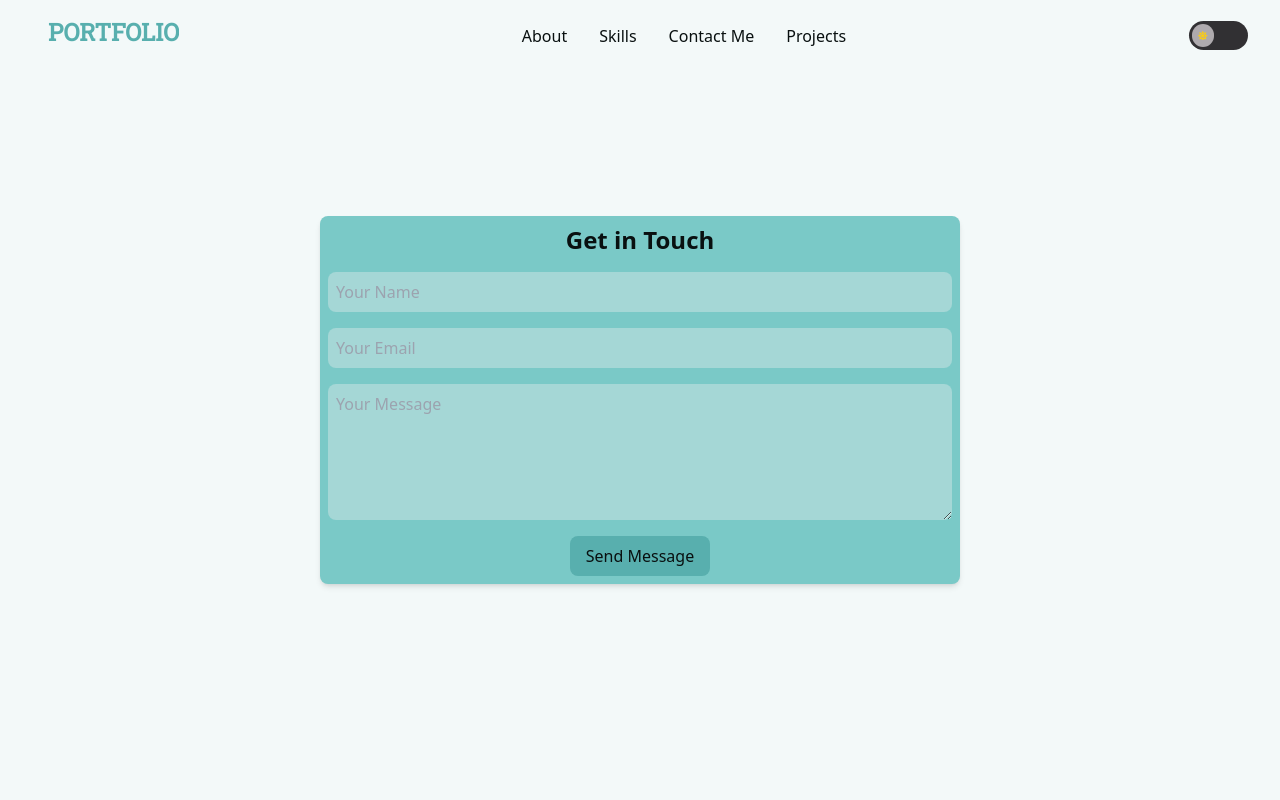
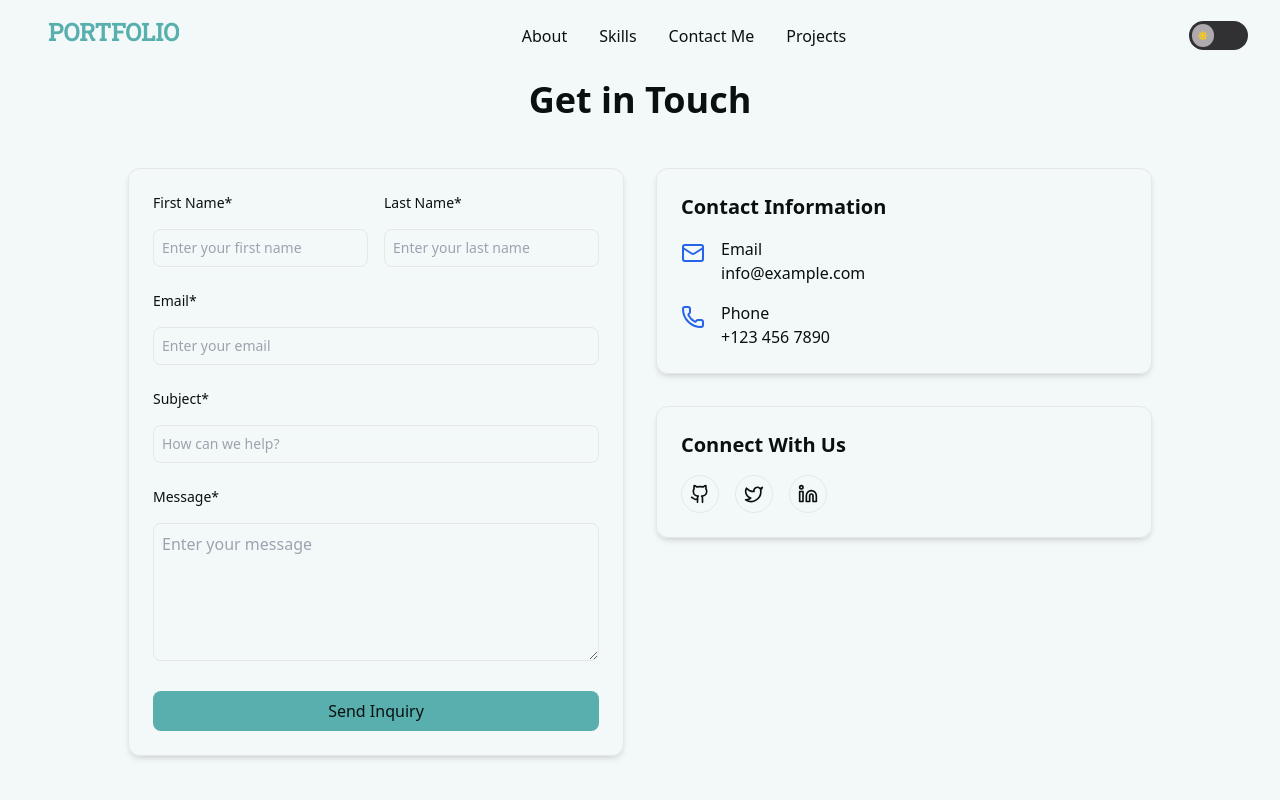
Before and after one commit to Shreevat/Portfolio, a React (Vite) app: page /Contact in a window 1280 px wide. Shown: the top 800 px of the page. Built offline with nearby package versions, Linux system fonts and the light colour scheme.

Commit message:
Updated contact page, fixed more links for netlify multipage

```diff
--- a/package.json
+++ b/package.json
@@ -25,7 +25,8 @@
     "react-dom": "^18.3.1",
     "react-icons": "^5.3.0",
     "react-modal": "^3.16.1",
-    "react-router-dom": "^6.28.0"
+    "react-router-dom": "^6.28.0",
+    "react-tooltip": "^5.28.0"
   },
   "devDependencies": {
     "@eslint/js": "^9.13.0",
--- a/src/Pages/Contact.tsx
+++ b/src/Pages/Contact.tsx
@@ -1,39 +1,133 @@
 // src/Pages/Contact.tsx
-
+import { Mail, Phone } from "lucide-react";
+import { socialLinks } from "../constants/socialinks";
+import { Tooltip } from "react-tooltip";
 import withLayout from "../hoc/withLayout";
 
 const Contact = () => {
   return (
-    <>
+    <div className="min-h-screen mx-12 py-12 md:py-20">
+      <div className="container mx-auto max-w-5xl">
+        {/* Header */}
+        <div className="mb-12 text-center">
+          <h1 className="text-4xl font-bold text-text">Get in Touch</h1>
+        </div>
+
+        <div className="grid gap-8 lg:grid-cols-2">
+          {/* Contact Form */}
           <div
-        id="contactme"
-className="w-[80%] md:w-[50%] absolute top-1/2 left-1/2 transform -translate-x-1/2 -translate-y-1/2 p-2 bg-tertiary rounded-lg shadow-md mx-auto"      >
-        <h2 className="text-2xl font-bold text-text text-center mb-4">Get in Touch</h2>
-        <form className="flex flex-col items-center">
+            className="border p-6 rounded-xl shadow-md"
+            data-tooltip-id="send-tooltip"
+            data-tooltip-content="Not functional right now"
+          >
+            <form className="space-y-6">
+              <div className="grid gap-4 sm:grid-cols-2">
+                <div>
+                  <label className="block text-sm font-medium text-text">
+                    First Name*
+                  </label>
                   <input
                     type="text"
-            placeholder="Your Name"
-            className="w-full p-2 mb-4 bg-secondary rounded-lg"
+                    placeholder="Enter your first name"
+                    className="w-full bg-inherit text-text text-sm p-2 mt-4 border rounded-lg focus:ring focus:ring-primary"
                   />
+                </div>
+                <div>
+                  <label className="block text-sm font-medium text-text">
+                    Last Name*
+                  </label>
+                  <input
+                    type="text"
+                    placeholder="Enter your last name"
+                    className="w-full bg-inherit text-text text-sm p-2 mt-4 border rounded-lg focus:ring focus:ring-primary"
+                  />
+                </div>
+              </div>
+              <div>
+                <label className="block text-sm font-medium text-text">
+                  Email*
+                </label>
                 <input
                   type="email"
-            placeholder="Your Email"
-            className="w-full p-2 mb-4 bg-secondary rounded-lg"
+                  placeholder="Enter your email"
+                  className="w-full bg-inherit text-text text-sm p-2 mt-4 border rounded-lg focus:ring focus:ring-primary"
                 />
+              </div>
+              <div>
+                <label className="block text-sm font-medium text-text">
+                  Subject*
+                </label>
+                <input
+                  type="text"
+                  placeholder="How can we help?"
+                  className="w-full bg-inherit text-text text-sm p-2 mt-4 border rounded-lg focus:ring focus:ring-primary"
+                />
+              </div>
+              <div>
+                <label className="block text-sm font-medium text-text">
+                  Message*
+                </label>
                 <textarea
-            placeholder="Your Message"
                   rows={5}
-            className="w-full p-2 mb-4 bg-secondary rounded-lg"
+                  placeholder="Enter your message"
+                  className="w-full bg-inherit text-text p-2 mt-4 border rounded-lg focus:ring focus:ring-primary"
                 />
-          <button
-            type="submit"
-            className="bg-primary text-text py-2 px-4 rounded-lg cursor-pointer hover:opacity-80"
-          >
-            Send Message
+              </div>
+              <button className="w-full bg-primary text-text font-medium py-2 rounded-lg hover:bg-secondary transition">
+                Send Inquiry
               </button>
             </form>
           </div>
-    </>
+          <Tooltip id="send-tooltip" place="bottom" />
+
+          {/* Contact Information */}
+          <div className="space-y-8">
+            <div className="border p-6 rounded-xl shadow-md">
+              <h3 className="mb-4 text-xl font-semibold text-text">
+                Contact Information
+              </h3>
+              <div className="space-y-4">
+                <div className="flex items-start space-x-4">
+                  <Mail className="mt-1 text-blue-600" />
+                  <div>
+                    <p className="font-medium text-text">Email</p>
+                    <p className="text-text">info@example.com</p>
+                  </div>
+                </div>
+                <div className="flex items-start space-x-4">
+                  <Phone className="mt-1 text-blue-600" />
+                  <div>
+                    <p className="font-medium text-text">Phone</p>
+                    <p className="text-text">+123 456 7890</p>
+                  </div>
+                </div>
+              </div>
+            </div>
+
+            {/* Social Links */}
+            <div className="border p-6 rounded-xl shadow-md">
+              <h3 className="mb-4 text-xl font-semibold text-text">
+                Connect With Us
+              </h3>
+              <div className="flex space-x-4">
+                {socialLinks.map(({ href, Icon, name }, index) => (
+                  <a
+                    key={index}
+                    href={href}
+                    target="_blank"
+                    rel="noopener noreferrer"
+                    className="p-2 border hover:bg-primary icon-text-primary rounded-full transition"
+                    aria-label={name}
+                  >
+                    <Icon className="w-5 h-5 text-text " />
+                  </a>
+                ))}
+              </div>
+            </div>
+          </div>
+        </div>
+      </div>
+    </div>
   );
 };
 
--- a/src/Pages/Home.tsx
+++ b/src/Pages/Home.tsx
@@ -1,6 +1,6 @@
 // src/Pages/Home.tsx
 
-import Profile from "./Profile";
+import Profile from "./HeroSection";
 import About from "../components/About";
 import Skills from "../components/skillSection";
 // import Gallery from "../components/Gallery";
--- a/src/components/About.tsx
+++ b/src/components/About.tsx
@@ -84,17 +84,6 @@ const About = () => {
                     My journey in development has equipped me with a diverse skill set and a problem-solving mindset
                     that I bring to every project I work on.
                   </p>
-
-
-
-                  <div className="pt-6">
-                    <a
-                      href="#contact"
-                      className="inline-block bg-primary text-text font-medium px-8 py-3 rounded-lg hover:bg-primary/90 transition-colors duration-300"
-                    >
-                      Get In Touch
-                    </a>
-                  </div>
                 </motion.div>
               </div>
             </motion.div>
--- a/src/components/header.tsx
+++ b/src/components/header.tsx
@@ -4,7 +4,7 @@ import { useContext, useState, useEffect } from "react";
 import { DarkModeContext } from "../context/darkModeContext";
 import { FaMoon, FaSun, FaBars, FaTimes } from "react-icons/fa";
 import { HEADER_NAME, HEADER_NAVIATION_LINKS } from "../constants/header";
-import { Link } from "react-router-dom"; // Import Link from react-router-dom
+import { Link } from "react-router-dom";
 import "@fontsource/roboto-slab";
 
 function Header() {
@@ -149,7 +149,7 @@ function Header() {
               {HEADER_NAVIATION_LINKS.map(({ name, href }) => (
                 <Link
                   key={name}
-                  to={href} // Use Link component for navigation
+                  to={href}
                   className="text-text hover:text-primary block py-2 border-b border-border transition-colors duration-200"
                   onClick={toggleMenu}
                 >
--- a/src/constants/project.ts
+++ b/src/constants/project.ts
@@ -11,7 +11,7 @@ export const PROJECTS = [
     id: "project-2",
     title: "Mailo Driver (Game)",
     description: `
-      A driving game made in Unity Engine, featuring a license trial mode.
+      A driving game made in Unity Engine, featuring a map for license trial.
       Worked on map design.
     `,
     link: "https://drive.google.com/drive/folders/1GCVMZWSbKnadJGPOg4WWOKrjS6Gyo4oP?usp=drive_link",
@@ -38,7 +38,7 @@ export const PROJECTS = [
     id: "project-5",
     title: "Portfolio Website",
     description: `
-      A React App to display my portfolio and projects made in React, TypeScript, and Vite.
+      A React App to display my portfolio and projects made in React, TypeScript, and Vite. As i get familiar with more tools and UI, I will update this website.
     `,
     link: "https://github.com/Shreevat/Portfolio",
   },
--- /dev/null
+++ b/src/constants/sociaLinks.ts
@@ -0,0 +1,20 @@
+// src/constants/socialLinks.ts
+import { Github, Twitter, Linkedin } from "lucide-react";
+
+export const socialLinks = [
+  {
+    name: "GitHub",
+    href: "https://github.com/Shreevat",
+    Icon: Github, // ✅ Store the component reference, not JSX
+  },
+  {
+    name: "Twitter",
+    href: "https://twitter.com",
+    Icon: Twitter,
+  },
+  {
+    name: "LinkedIn",
+    href: "https://www.linkedin.com/in/shreevatshanka-dhakal-b35a87176/",
+    Icon: Linkedin,
+  },
+];
```
Also changed, not shown: src/Pages/HeroSection.tsx (renamed from src/Pages/Profile.tsx, +25 -41 lines), src/Pages/Projects.tsx (+51 -25 lines), 1 other file (tests, documents, lock files or other folders). Lines whose indentation alone changed are shown as unchanged.
